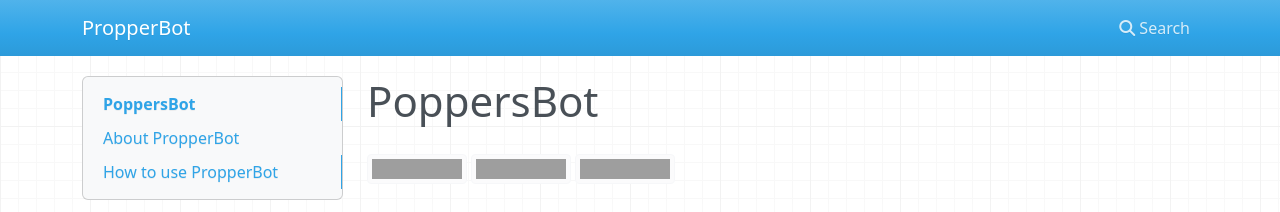
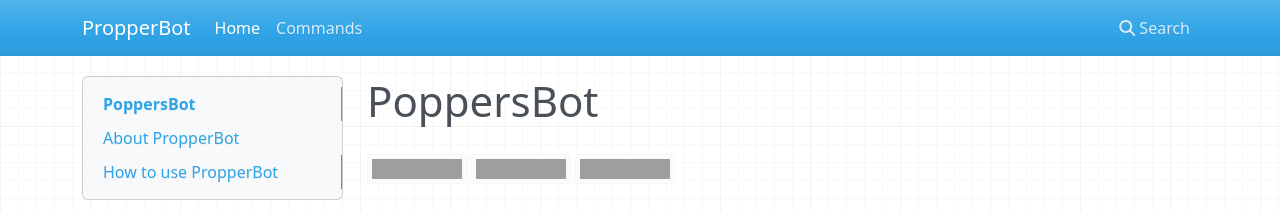
Before and after one commit to johanneslosch/PopperBot, an MkDocs documentation site: the page built from docs/index.md, in a window 1280 px wide. Shown: the top 212 px of the page. Built offline with MkDocs 1.6.1, drawn with Linux system fonts in a browser that asks for light colours; nearby versions of some CDN libraries; grey boxes are pictures that could not be loaded.

Commit message:
added site_name and navigation

```diff
--- a/mkdocs.yml
+++ b/mkdocs.yml
@@ -1 +1,4 @@
 site_name: PropperBot
+nav:
+  - Home: index.md
+  - Commands: commands.md
```
